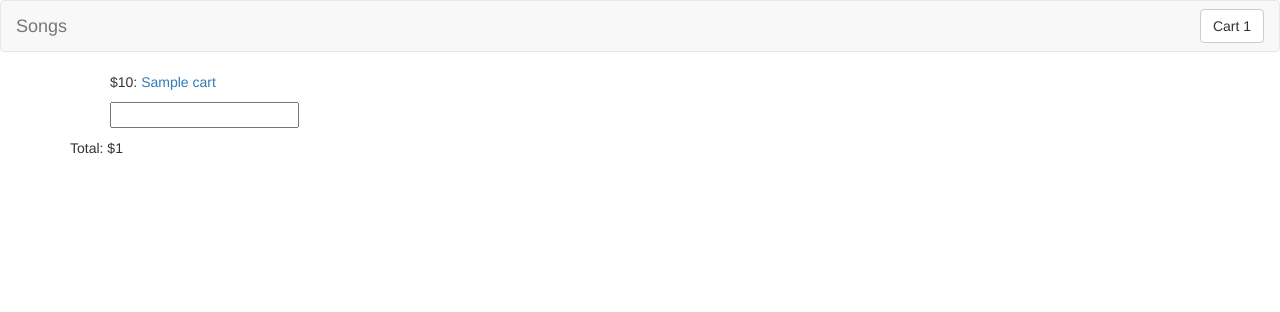
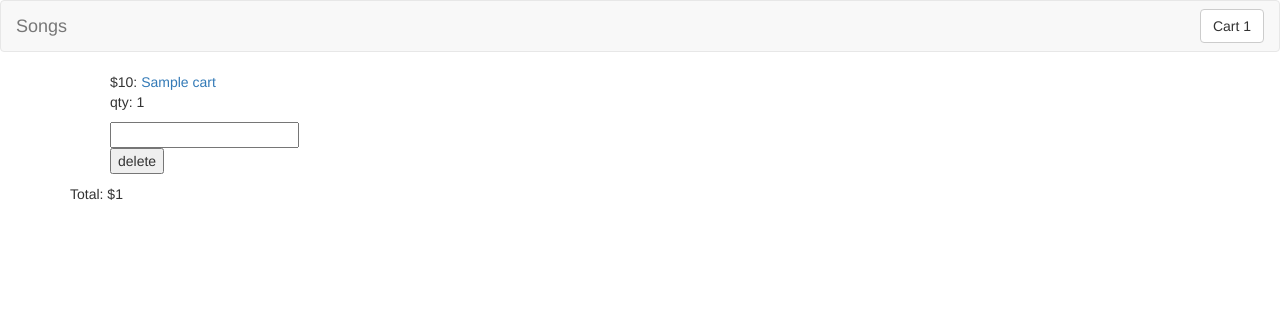
Before and after one commit to escofresco/makeschool_fsp_contractor, a Flask app: page /songs/cart in a window 1280 px wide. Shown: the top 312 px of the page. Run offline with Flask 2, Linux system fonts and the light colour scheme; a database or web service that is not in the repository returns one stand-in record (values such as "Sample title"); some libraries are stand-ins or nearby versions.

Commit message:
split actions form options into separate forms

```diff
--- a/templates/cart_view.html
+++ b/templates/cart_view.html
@@ -5,9 +5,14 @@
         {% for item in cart %}
             {% if item._id != "properties" %}
             <p>
-                ${{ item.cost }}: <a href="{{ item._id }}">{{ item.title }}</a>
-            </p><form method="POST" action="/songs/cart/update_quantity/{{ item._id }}">
+                ${{ item.cost }}: <a href="{{ item._id }}">{{ item.title }}</a><br>
+                qty: {{ item.count }}
+            </p>
+            <form method="POST" action="cart/update_quantity/{{ item._id }}">
                 <input type="number" name="quantity">
+            </form>
+            <form method="POST" action="cart/delete_item/{{ item._id }}">
+                <button type="submit">delete</button>
             </form>
             {% endif %}
         {% endfor %}
```
